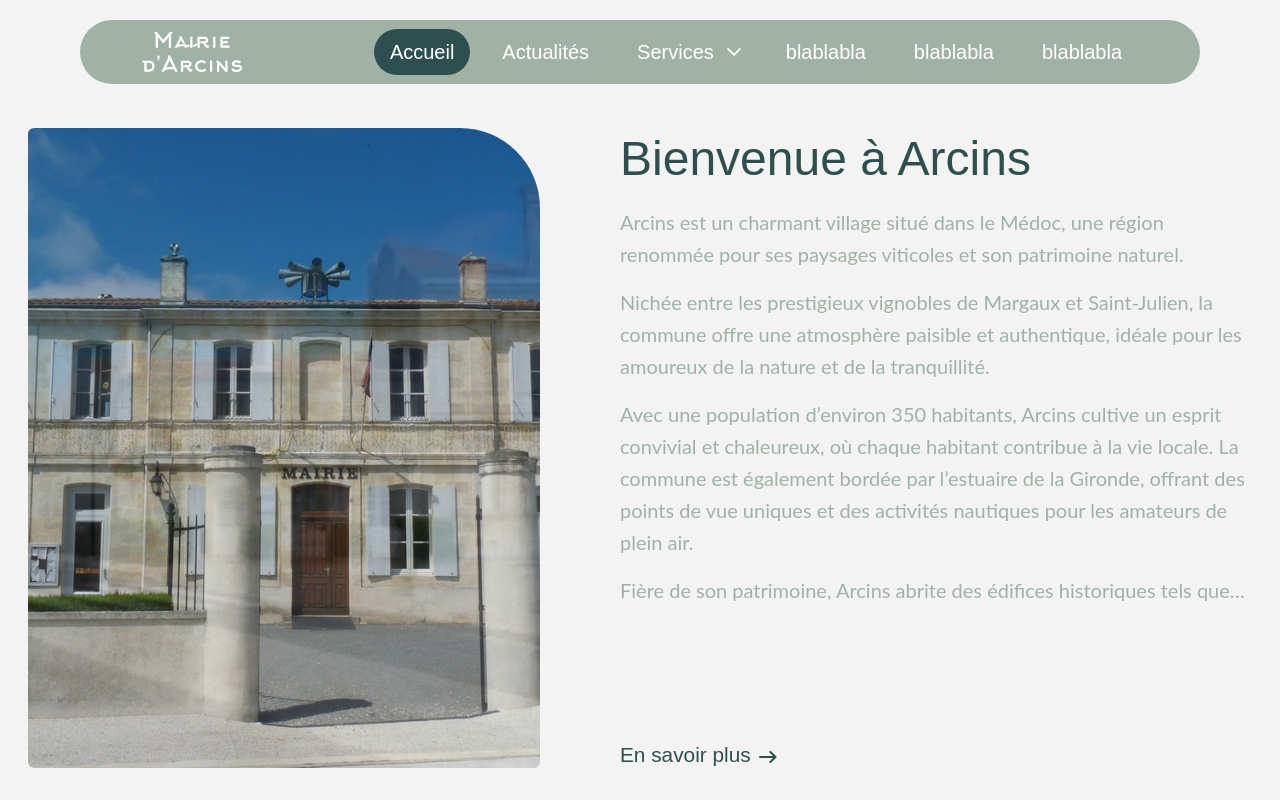
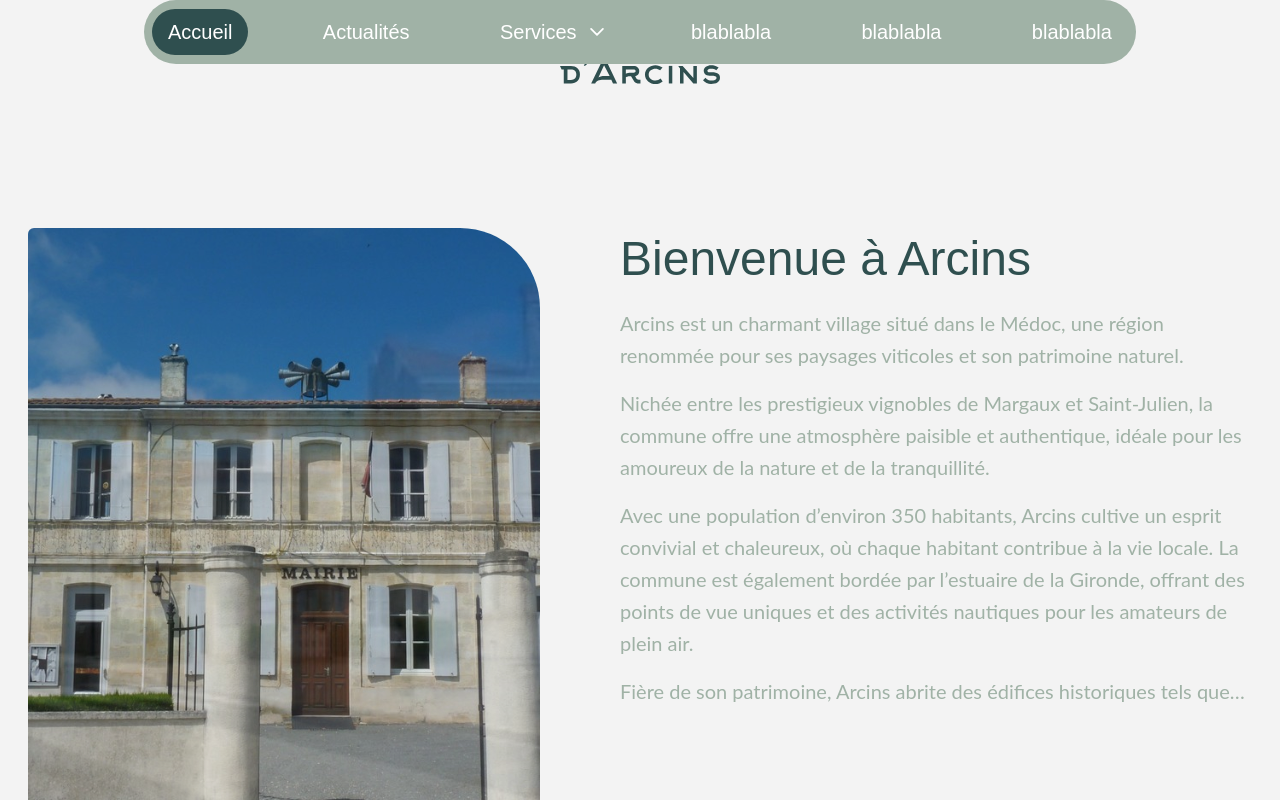
Before and after one commit to ozen2/Mairie-Arcins, a Next.js app: page / in a window 1280 px wide. Shown: the top 800 px of the page. Built offline with nearby package versions, Linux system fonts and the light colour scheme.

Commit message:
add a scroll service

```diff
--- a/src/app/components/navbarClient.jsx
+++ b/src/app/components/navbarClient.jsx
@@ -3,6 +3,8 @@
 import { useState } from "react";
 import Link from "next/link";
 import Image from "next/image";
+
+import useScrollPosition from "../services/useScrollPosition";
 
 import Arrow from "../../../public/arrow.svg";
 import LogoArcins from "../../../public/logoArcinsWhite.svg";
@@ -15,6 +17,10 @@ export default function NavbarClient() {
   const [IsSubMenuClicked, SetIsSubMenuClicked] = useState(false);
   const [IsSubMenuVisible, SetIsSubMenuVisible] = useState(false);
   const [activeLink, SetActiveLink] = useState("link1");
+
+  const scrollPosition = useScrollPosition();
+
+  const navPosition = scrollPosition > 40 ? "top-5" : "top-28";
 
   const toggleNav = () => {
     if (!IsBurgerClicked) {
@@ -91,16 +97,16 @@ export default function NavbarClient() {
         ></span>
       </button>
       <nav
-        className={`${isOpen} ${isVisible} lg:fixed lg:top-5 lg:left-1/2 lg:-translate-x-1/2 lg:translate-y-0 lg:min-w-[62rem] lg:max-w-[70rem] lg:h-16 lg:bg-[--secondary-color] lg:flex lg:flex-row lg:items-center lg:justify-around lg:rounded-full`}
+        className={`${isOpen} ${isVisible} lg:fixed lg:${navPosition} lg:left-1/2 lg:-translate-x-1/2 lg:translate-y-0 lg:max-w-[62rem] lg:h-16 lg:bg-[--secondary-color] lg:flex lg:justify-center lg:items-center lg:rounded-full`}
       >
         <Image
           src={LogoArcins}
           alt=""
           width={100}
-          className="mt-10 ml-10 z-50 self-start lg:mt-0 lg:ml-0 lg:self-center"
+          className="mt-10 ml-10 z-50 self-start lg:hidden"
         />
         <span className="h-[0.05rem] w-[90vw] self-center mt-10 bg-[--secondary-color] lg:hidden"></span>
-        <ul className="flex flex-col flex-wrap gap-10 md:flex-row md:flex-wrap lg:gap-4">
+        <ul className="flex flex-col flex-wrap gap-10 md:flex-row md:flex-wrap lg:gap-0 lg:justify-between lg:px-2 lg:w-full">
           <li>
             <Link
               href={""}
--- a/src/app/page.jsx
+++ b/src/app/page.jsx
@@ -11,12 +11,11 @@ import LinkGen from "./components/Link";
 export default function Home() {
   return (
     <>
-      <header className="flex justify-between items-center ml-7 mr-7">
+      <header className="flex justify-between lg:justify-center items-center ml-7 mr-7">
         <Image
           src={logoArcins}
           alt=""
-          width={100}
-          className="mt-10 pb-12 lg:opacity-0"
+          className={`w-24 lg:w-40 mt-10 pb-12 lg:pb-36 lg:mt-5`}
         />
         <Navbar />
       </header>
--- /dev/null
+++ b/src/app/services/useScrollPosition.js
@@ -0,0 +1,19 @@
+import { useEffect, useState } from "react";
+
+export default function useScrollPosition() {
+  const [scrollPosition, setScrollPosition] = useState(0);
+
+  useEffect(() => {
+    const handleScroll = () => {
+      setScrollPosition(window.scrollY);
+    };
+
+    window.addEventListener("scroll", handleScroll);
+
+    return () => {
+      window.removeEventListener("scroll", handleScroll);
+    };
+  }, []);
+
+  return scrollPosition;
+}
```
